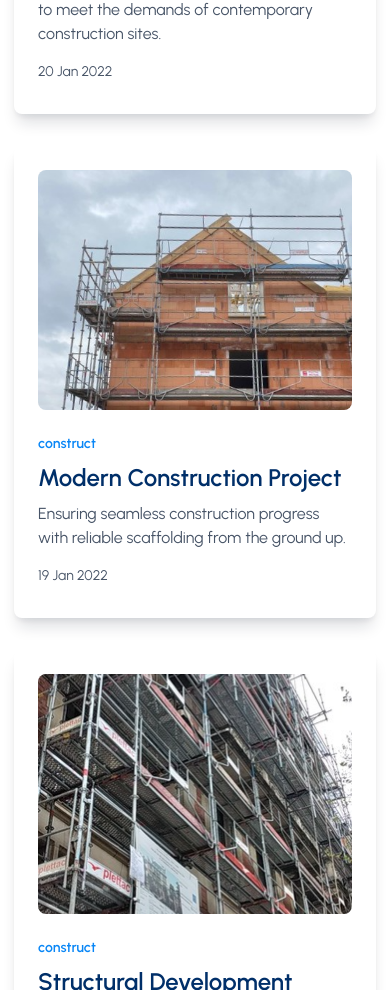
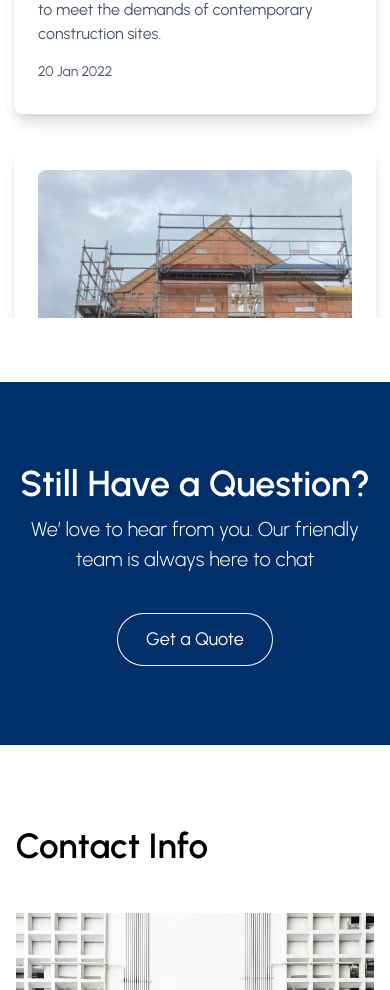
Before and after one commit to alaagonovo/scafoldingnewdomain, a Next.js app: page /projects in a window 390 px wide. Shown: the part 1010-2000 px from the top of the page. Built offline with nearby package versions, Linux system fonts and the light colour scheme.

Commit message:
edit in projects page

```diff
--- a/src/app/ui/allprojectssection/AllProjects.tsx
+++ b/src/app/ui/allprojectssection/AllProjects.tsx
@@ -8,7 +8,7 @@ function AllProjects() {
       className={`${styles.grid_cont} max-w-[1216px] grid grid-cols-1 justify-items-center  md:grid-cols-2 xl:grid-cols-3 mx-auto gap-8 mt-[-130px] `}
     >
       {allProjects.map((pro, index) => (
-        <Projectcard pro={pro} key={index} />
+        <Projectcard pro={pro} key={index} index={index} />
       ))}
     </section>
   );
--- a/src/app/ui/allprojectssection/responsive.module.css
+++ b/src/app/ui/allprojectssection/responsive.module.css
@@ -2,5 +2,7 @@
   .grid_cont {
     grid-template-columns: 1fr;
     margin-top: -60px;
+    height: 700px;
+    overflow-y: scroll;
   }
 }
--- a/src/app/ui/common/footer/Footer.tsx
+++ b/src/app/ui/common/footer/Footer.tsx
@@ -18,7 +18,7 @@ function Footer() {
           data-aos="fade-right"
           data-aos-delay="200"
         >
-          <Image src="/assets/footerview.webp" alt="" fill />
+          <Image src="/assets/footerview.webp" alt="" fill objectFit="cover" />
         </div>
         <div className="xl:ml-20 ml-0 sm:ml-10">
           <h1
--- a/src/app/ui/projectcard/Projectcard.tsx
+++ b/src/app/ui/projectcard/Projectcard.tsx
@@ -1,5 +1,6 @@
+"use client";
 import Image from "next/image";
-import React from "react";
+import React, { useEffect, useRef } from "react";
 interface IPro {
   image: string;
   category: string;
@@ -7,9 +8,20 @@ interface IPro {
   description: string;
   date: string;
 }
-function Projectcard({ pro }: { pro: IPro }) {
+function Projectcard({ pro, index }: { pro: IPro; index: number }) {
+  const cardRef = useRef<HTMLDivElement | null>(null);
+
+  useEffect(() => {
+    // Check screen width and remove AOS only for this card
+    if (window.innerWidth <= 905 && cardRef.current && index !== 0) {
+      cardRef.current.removeAttribute("data-aos");
+      cardRef.current.removeAttribute("data-aos-delay"); // Optional: Remove delay
+    }
+  }, []);
+
   return (
     <div
+      ref={cardRef}
       data-aos="zoom-in-out"
       data-aos-delay="400"
       className="shadow-procardshade box-border w-[362px] sm:w-[384px] rounded-lg p-6 pb-8 bg-white z-10 h-fit"
```
